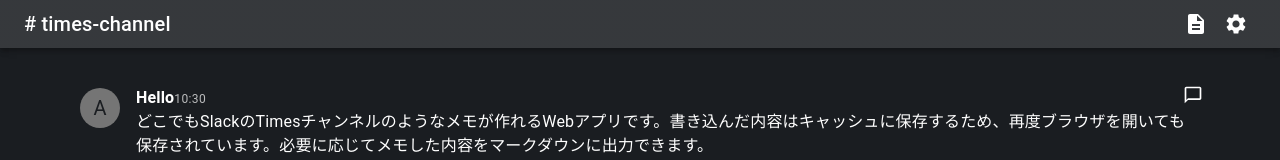
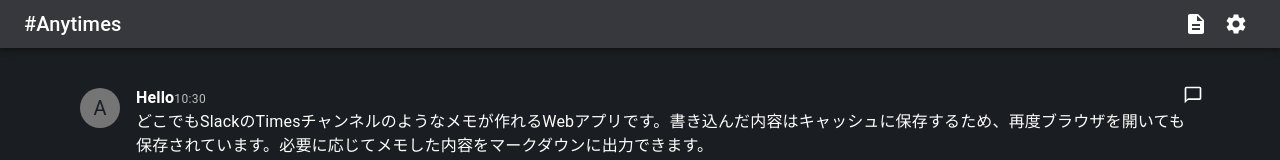
Before and after one commit to midorigameee/astro-vite-anytime-times, a React (Vite) app: page / in a window 1280 px wide. Shown: the top 160 px of the page. Built offline with nearby package versions, Linux system fonts and the light colour scheme.

Commit message:
タイトルを変更します

```diff
--- a/src/components/Header.tsx
+++ b/src/components/Header.tsx
@@ -1,6 +1,6 @@
-import React from 'react';
-import { AppBar, Toolbar, Typography, Box, IconButton } from '@mui/material';
-import { Description } from '@mui/icons-material';
+import React from "react";
+import { AppBar, Toolbar, Typography, Box, IconButton } from "@mui/material";
+import { Description } from "@mui/icons-material";
 
 interface HeaderProps {
   children?: React.ReactNode;
@@ -11,7 +11,9 @@ const Header: React.FC<HeaderProps> = ({ children, onExportMarkdown }) => {
   return (
     <AppBar position="static">
       <Toolbar variant="dense">
-        <Typography variant="h6" sx={{ flexGrow: 1 }}># times-channel</Typography>
+        <Typography variant="h6" sx={{ flexGrow: 1 }}>
+          #Anytimes
+        </Typography>
         {onExportMarkdown && (
           <IconButton color="inherit" onClick={onExportMarkdown}>
             <Description />
```
